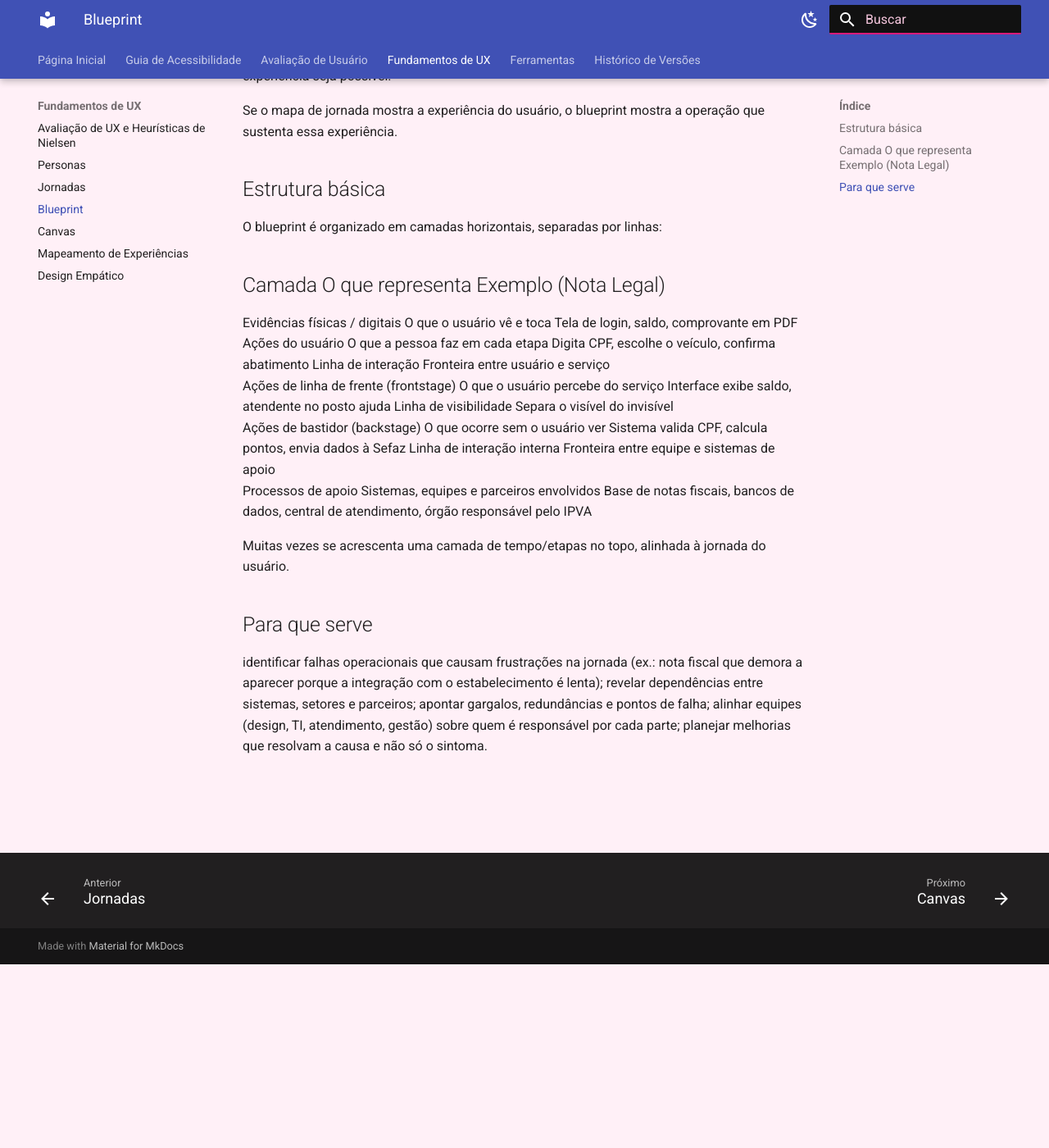
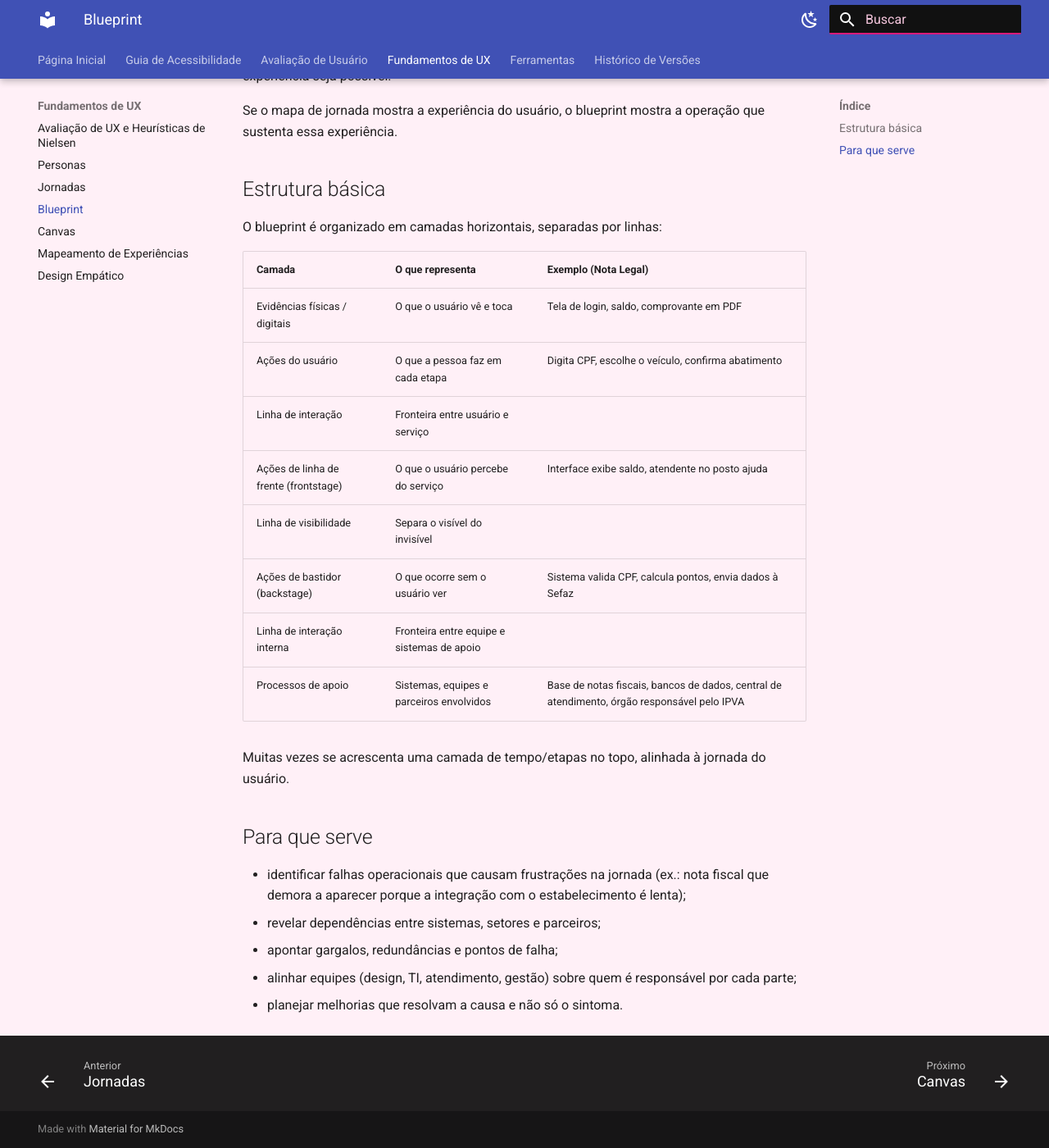
Before and after one commit to UnB-IHC/IHC_2026.2_Grupo01, an MkDocs documentation site: the page built from docs/ux/blueprint.md, in a window 1280 px wide and 1400 px high, scrolled down 224 px. Shown: the whole window at 82% size. Built offline with MkDocs 1.6.1 and Material for MkDocs 9.7.7, drawn with Linux system fonts in a browser that asks for light colours.

Commit message:
Update blueprint.md

```diff
--- a/docs/ux/blueprint.md
+++ b/docs/ux/blueprint.md
@@ -7,21 +7,22 @@ Se o mapa de jornada mostra a experiência do usuário, o blueprint mostra a ope
 
 O blueprint é organizado em camadas horizontais, separadas por linhas:
 
-## Camada	O que representa	Exemplo (Nota Legal)
-Evidências físicas / digitais	O que o usuário vê e toca	Tela de login, saldo, comprovante em PDF
-Ações do usuário	O que a pessoa faz em cada etapa	Digita CPF, escolhe o veículo, confirma abatimento
-Linha de interação	Fronteira entre usuário e serviço
-Ações de linha de frente (frontstage)	O que o usuário percebe do serviço	Interface exibe saldo, atendente no posto ajuda
-Linha de visibilidade	Separa o visível do invisível
-Ações de bastidor (backstage)	O que ocorre sem o usuário ver	Sistema valida CPF, calcula pontos, envia dados à Sefaz
-Linha de interação interna	Fronteira entre equipe e sistemas de apoio
-Processos de apoio	Sistemas, equipes e parceiros envolvidos	Base de notas fiscais, bancos de dados, central de atendimento, órgão responsável pelo IPVA
+|Camada	|O que representa	|Exemplo (Nota Legal)|
+|---|---|---|
+|Evidências físicas / digitais	|O que o usuário vê e toca	|Tela de login, saldo, comprovante em PDF|
+|Ações do usuário	|O que a pessoa faz em cada etapa	|Digita CPF, escolhe o veículo, confirma abatimento|
+|Linha de interação	|Fronteira entre usuário e serviço	||
+|Ações de linha de frente (frontstage)	|O que o usuário percebe do serviço	|Interface exibe saldo, atendente no posto ajuda|
+|Linha de visibilidade	|Separa o visível do invisível	||
+|Ações de bastidor (backstage)	|O que ocorre sem o usuário ver	|Sistema valida CPF, calcula pontos, envia dados à Sefaz|
+|Linha de interação interna	|Fronteira entre equipe e sistemas de apoio	||
+|Processos de apoio	|Sistemas, equipes e parceiros envolvidos	|Base de notas fiscais, bancos de dados, central de atendimento, órgão responsável pelo IPVA|
 
 Muitas vezes se acrescenta uma camada de tempo/etapas no topo, alinhada à jornada do usuário.
 
 ## Para que serve
-identificar falhas operacionais que causam frustrações na jornada (ex.: nota fiscal que demora a aparecer porque a integração com o estabelecimento é lenta);
-revelar dependências entre sistemas, setores e parceiros;
-apontar gargalos, redundâncias e pontos de falha;
-alinhar equipes (design, TI, atendimento, gestão) sobre quem é responsável por cada parte;
-planejar melhorias que resolvam a causa e não só o sintoma.
+* identificar falhas operacionais que causam frustrações na jornada (ex.: nota fiscal que demora a aparecer porque a integração com o estabelecimento é lenta);
+* revelar dependências entre sistemas, setores e parceiros;
+* apontar gargalos, redundâncias e pontos de falha;
+* alinhar equipes (design, TI, atendimento, gestão) sobre quem é responsável por cada parte;
+* planejar melhorias que resolvam a causa e não só o sintoma.
```
